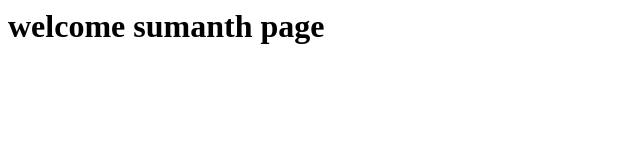
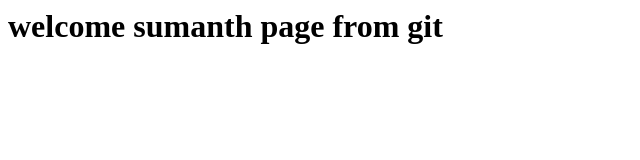
Before and after one commit to PS4152/sumanthweb, a plain HTML site: page index.html in a window 1280 px wide. Shown: the whole page, without its empty margins (0-640 px from the left). Drawn offline with Linux system fonts and the light colour scheme.

Commit message:
Update index.html

```diff
--- a/index.html
+++ b/index.html
@@ -1 +1 @@
-<h1>welcome sumanth page</h1>
+<h1>welcome sumanth page from git</h1>
```
